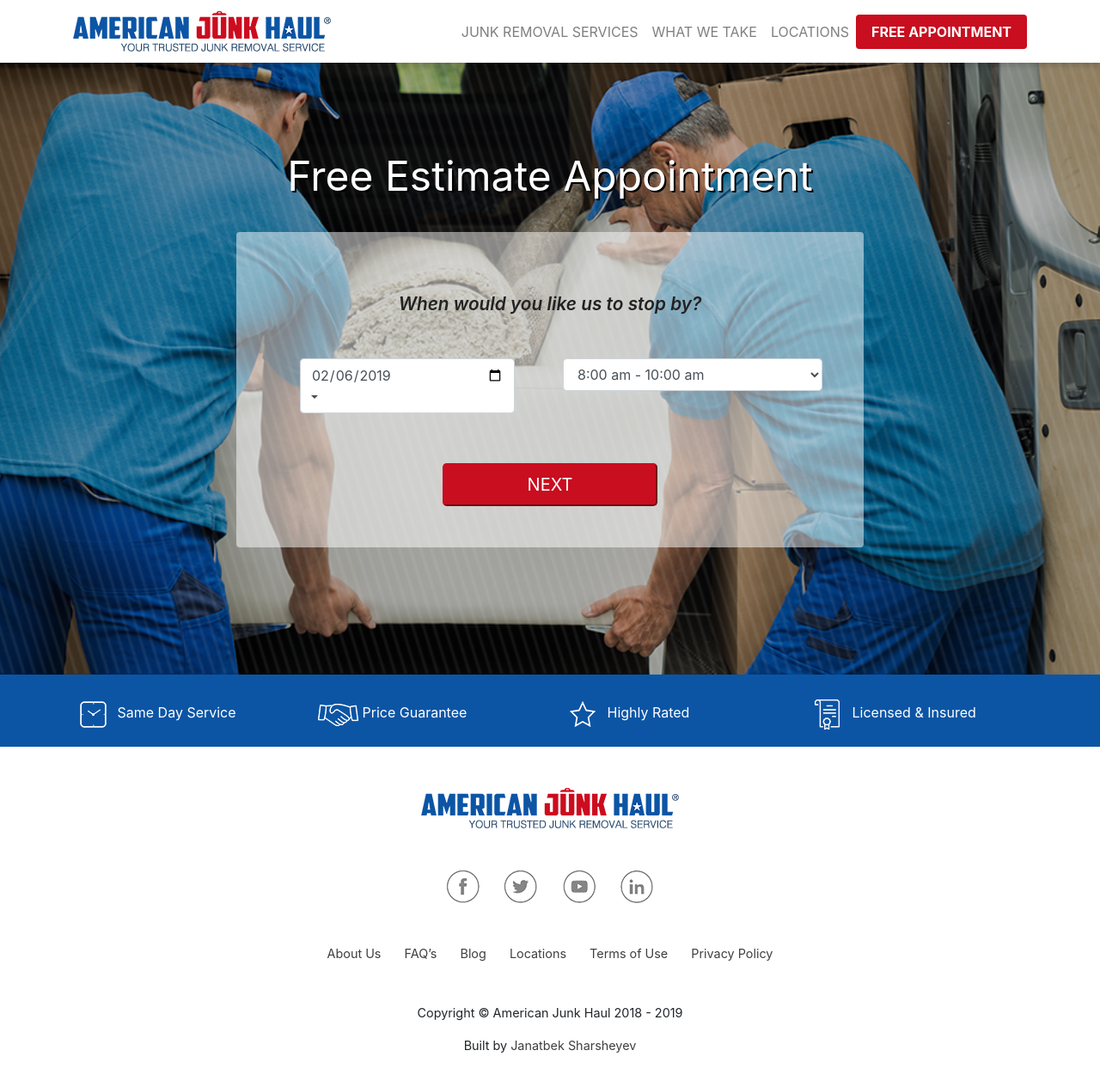
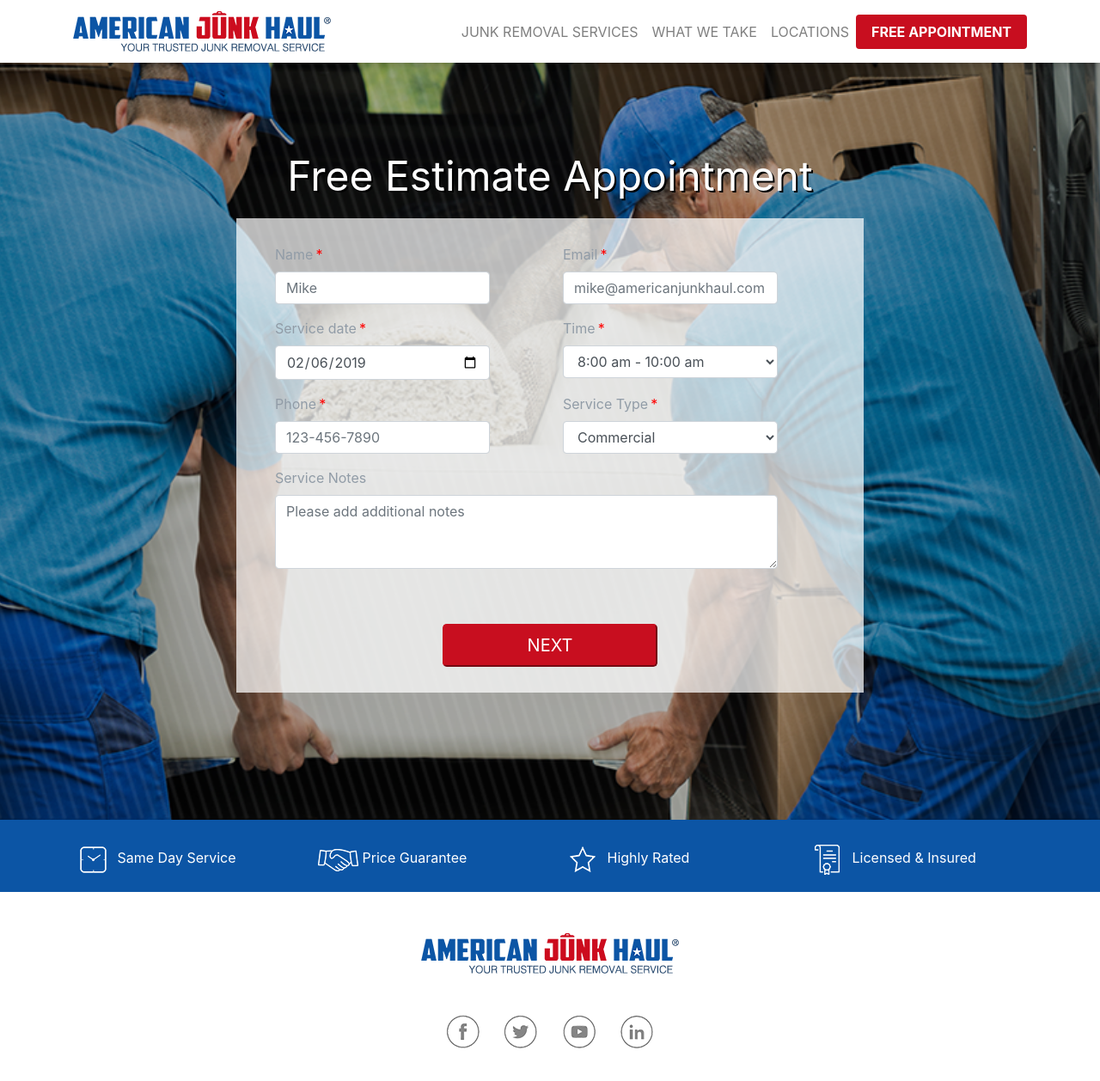
Before and after one commit to Janatbek/AMH, a PHP site: page /free-appointment in a window 1280 px wide. Shown: the top 1258 px of the page at 86% size. Before the commit the page ends 1225 px from the top, so only its background shows below. Run offline with PHP 8.4, Linux system fonts and the light colour scheme; data that the repository does not hold is empty.

Commit message:
changed the forms look and feel

```diff
--- a/css/ajh.css
+++ b/css/ajh.css
@@ -203,6 +203,10 @@ footer li {
  form.headbar-form {
    text-align: center;
  }
+
+.textarea-width {
+	width: 250px;
+}
 }
 
 /* ----------- Tablets ----------- */
@@ -214,5 +218,30 @@ footer li {
 		text-align: center;
     	line-height: 2.5em;
 	}
-}+
-++
+}
+
+/* form fields css */
+.form-fields-wrapper{
+	padding: 30px 30px 30px 30px;
+	background-color: rgba(255,255,255,0.72);
+	text-align: left;
+	margin: auto;
+}
+
+.form-fields-wrapper label {
+	color: #919ca7;
+}
+
+.form-fields-wrapper .required-fields label:after{
+	content: "*";
+	color: red;
+	padding-left: .2em;
+}
+
+.custom-select-width {
+	width: 250px;
+}
+
+.textarea-width {
+	width: 585px;
+}
--- a/free-appointment.php
+++ b/free-appointment.php
@@ -1,32 +1,50 @@
 <?php date_default_timezone_set('America/Los_Angeles'); ?>
 <?php include ("html-head.php"); ?>
 <?php include ("header.php"); ?>
-<script>
-    var
-</script>
 
 <header class="bg-primary text-white">
   <div class="container text-center">
     <div class="lead_header">
         <h1>Free Estimate Appointment</h1>
-        <form action="free-appointment-address.php" method="post">
+        <form action="free-appointment-thanks.php" method="post">
             <input type="hidden" name="zipCode" value="<?php echo htmlspecialchars($_POST['zipCode']); ?>">
             <div class="row mb-5">
                 <div class="col-2"></div>
                 <div class="col-md-8 col-sm-12">
-                        <div class="book_block rounded p-5 mt-3">
-                            <p>When would you like us to stop by?</p>
-                            <div class="row mt-5">
-                                <div class="col-md-6 col-sm-12">
+                    <div class="form-fields-wrapper">
+                        <div class="col-sm-12 col-md-12">
+                            <div class="row">
+                                <div class="col-sm-12 col-md-6">
+                                    <div class="form-group required-fields">
+                                        <label for="name">Name</label>
+                                        <input name="name" type="text" class="form-control" id="name" placeholder="Mike" required>
+                                    </div>
+                                </div>
+
+                                <div class="col-sm-12 col-md-6">
+                                    <div class="form-group required-fields">
+                                        <label for="email">Email</label>
+                                        <input name="email" type="text" class="form-control" id="email" placeholder="mike@americanjunkhaul.com" required>
+                                    </div>
+                                </div>
+                            </div> <!-- row -->
+                            <div class="row">
+                                <div class="col-sm-12 col-md-6">
+                                    <div class="form-group required-fields">
+                                        <label for="date">Service date</label>
                                         <input
-                                        class="form-control btn-white dropdown-toggle d-inline-block header-drop"
+                                                class="form-control"
                                                 type="date"
                                                 name="date"
+                                                id="date"
                                                 min="<?php echo date('Y-m-d'); ?>"
                                                 value="<?php echo date('Y-m-d'); ?>" required>
                                     </div>
-                                <div class="col-md-6 col-sm-12">
-                                    <select class="form-control btn-white dropdown-toggle d-inline-block header-drop" name="time" required>
+                                </div>
+                                <div class="col-sm-12 col-md-6">
+                                    <div class="form-group required-fields">
+                                        <label for="time">Time</label>
+                                        <select id="time" class="form-control custom-select-width" name="time" required>
                                             <option value="8:00am - 10:00pm">8:00 am - 10:00 am</option>
                                             <option value="10:00am - 12:00pm">10:00 am - 12:00 pm</option>
                                             <option value="12:pm - 2:00pm">12:00 pm - 2:00 pm</option>
@@ -35,10 +53,39 @@
                                         </select>
                                     </div>
                                 </div>
+                            </div>
+                            <div class="row">
+                                <div class="col-sm-12 col-md-6">
+                                    <div class="form-group required-fields">
+                                        <label for="phone">Phone</label>
+                                        <input type="tel"
+                                               id="phone"
+                                               name="phone"
+                                               class="form-control"
+                                               placeholder="123-456-7890">
+                                    </div>
+                                </div>
 
+                                <div class="col-sm-12 col-md-6">
+                                    <div class="form-group required-fields">
+                                        <label for="service-type">Service Type</label>
+                                        <select id="service-type" class="form-control custom-select-width" name="serviceType">
+                                            <option value="commercial">Commercial</option>
+                                            <option value="residential">Residential</option>
+                                        </select>
+                                    </div>
+                                </div>
+                                <div class="col-sm-12 col-md-12">
+                                    <div class="form-group">
+                                        <label for="serviceNotes">Service Notes</label>
+                                        <textarea name="notes" class="form-control textarea-width" id="service-notes" rows="3" placeholder="Please add additional notes"></textarea>
+                                    </div>
+                                </div>
+                            </div>
                             <div class="row mt-5">
                                 <div class="col-12 text-center">
                                     <button type="submit" class="btn-lg lg-2 lead_header_button">Next</button>
+                                </div>
                             </div>
                         </div>
                     </div>
```
Also changed, not shown: blog.php (added, +80 -0 lines), code-snippet.php (deleted, +0 -69 lines), free-appointment-address.php (+21 -0 lines), free-appointment-thanks.php (+13 -5 lines), locations.php (+2 -5 lines). Lines whose indentation alone changed are shown as unchanged.
